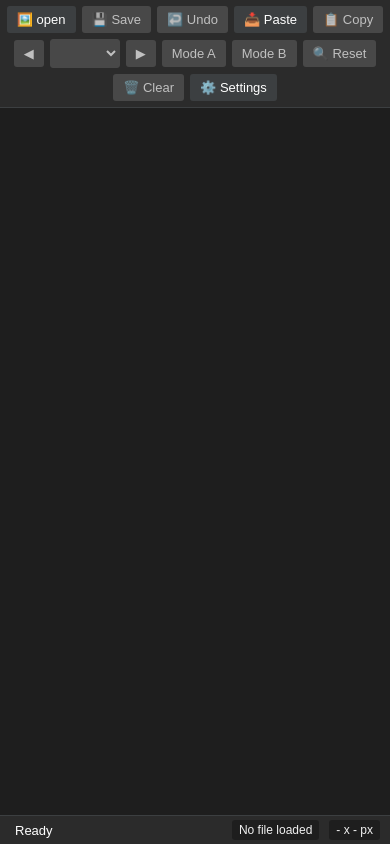
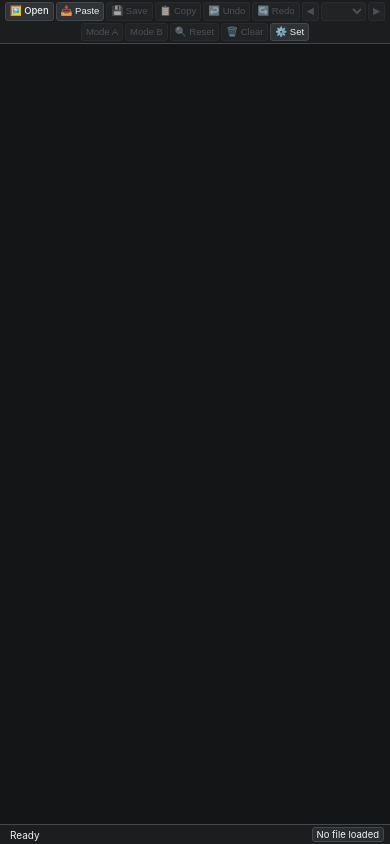
Before and after one commit to Alaric7422/image-marker, a website built with Vite: page index.html in a window 390 px wide. Built offline with nearby package versions, Linux system fonts and the light colour scheme.

Commit message:
Update index.html

```diff
--- a/index.html
+++ b/index.html
@@ -1,94 +1,125 @@
-
 <!DOCTYPE html>
 <html lang="en">
+
 <head>
     <meta charset="UTF-8">
     <meta name="viewport" content="width=device-width, initial-scale=1.0">
     <title>Image Numbering Web App</title>
     <style>
         :root {
-            --bg-color: #2b2b2b;
-            --button-bg: #3c3f41;
-            --button-fg: #ffffff;
-            --button-active-bg: #4c5052;
-            --button-mode-active-bg: #6495ED; /* Cornflower blue for active mode */
-            --canvas-bg: #1e1e1e;
-            --status-success-bg: green;
-            --status-error-bg: red;
+            --bg-color: #222426;
+            --toolbar-bg: #1c1d1f;
+            --button-bg: #303336;
+            --button-fg: #f0f0f0;
+            --button-hover-bg: #3e4246;
+            --button-active-bg: #4a4f54;
+            --button-mode-active-bg: #3b82f6;
+            /* Modern royal blue */
+            --canvas-bg: #141517;
+            --status-success-bg: #16a34a;
+            --status-error-bg: #dc2626;
             --status-fg: #ffffff;
-            --text-color: #f0f0f0;
-            --input-bg: #3c3f41;
-            --input-border: #555;
-            --modal-bg: #333333;
+            --text-color: #f1f3f5;
+            --input-bg: #2a2d30;
+            --input-border: #44484d;
+            --modal-bg: #222426;
+        }
+
+        * {
+            box-sizing: border-box;
         }
 
         body {
-            font-family: Arial, sans-serif;
+            font-family: -apple-system, BlinkMacSystemFont, "Segoe UI", Roboto, Helvetica, Arial, sans-serif;
             margin: 0;
             background-color: var(--bg-color);
             color: var(--text-color);
             display: flex;
             flex-direction: column;
             height: 100vh;
-            overflow: hidden; /* Prevent body scroll, especially on mobile */
+            height: 100dvh;
+            /* Dynamic viewport height for mobile browsers */
+            overflow: hidden;
+            /* Prevent body scroll */
+            user-select: none;
+            -webkit-user-select: none;
         }
 
         .toolbar {
             display: flex;
             flex-wrap: wrap;
             align-items: center;
-            justify-content: center; /* Horizontally center toolbar items */
-            padding: 6px; /* Slightly reduced padding */
-            background-color: var(--bg-color);
-            border-bottom: 1px solid var(--button-bg);
-            gap: 6px; /* Slightly reduced gap */
+            justify-content: center;
+            padding: 3px 6px;
+            background-color: var(--toolbar-bg);
+            border-bottom: 1px solid var(--input-border);
+            gap: 3px;
+            z-index: 10;
+            flex-shrink: 0;
         }
 
-        .toolbar button, .toolbar input[type="file"], .toolbar select {
+        .toolbar button,
+        .toolbar input[type="file"],
+        .toolbar select,
+        .toolbar .file-input-label {
             background-color: var(--button-bg);
             color: var(--button-fg);
-            border: none;
-            padding: 6px 10px; /* Reduced padding */
+            border: 1px solid var(--input-border);
+            padding: 3px 4px;
             cursor: pointer;
-            border-radius: 3px; /* Slightly smaller radius */
-            font-size: 13px; /* Reduced font size */
-        }
-        .toolbar select {
-            border: 1px solid var(--input-border);
-            padding: 5px 4px; /* Adjusted to align better with buttons */
-            width: 70px; /* Provide some base width */
+            border-radius: 3px;
+            font-size: 11.5px;
+            font-weight: 500;
+            line-height: 1.3;
+            display: inline-flex;
+            align-items: center;
+            justify-content: center;
+            transition: background-color 0.15s ease, border-color 0.15s ease, transform 0.05s ease;
+            white-space: nowrap;
         }
 
-        .toolbar button:hover, .toolbar select:hover {
+        .toolbar select {
+            padding: 2px 3px;
+            min-width: 45px;
+            max-width: 75px;
+            width: 65px;
+            text-overflow: ellipsis;
+        }
+
+        .toolbar button:hover,
+        .toolbar select:hover,
+        .toolbar .file-input-label:hover {
+            background-color: var(--button-hover-bg);
+            border-color: #5a6068;
+        }
+
+        .toolbar button:active,
+        .toolbar .file-input-label:active {
+            transform: scale(0.97);
             background-color: var(--button-active-bg);
         }
-        .toolbar button:disabled, .toolbar select:disabled {
-            background-color: #555;
+
+        .toolbar button:disabled,
+        .toolbar select:disabled {
+            background-color: #26282a;
+            border-color: #33363a;
+            color: #6c7278;
             cursor: not-allowed;
-            opacity: 0.7;
+            opacity: 0.6;
+            transform: none;
         }
+
         .toolbar button.active-mode {
             background-color: var(--button-mode-active-bg);
-            box-shadow: 0 0 4px var(--button-mode-active-bg); /* Smaller shadow */
-        }
-        .toolbar select option {
-            background-color: var(--modal-bg); /* Use modal background for dropdown items for contrast */
-            color: var(--text-color);
+            border-color: #60a5fa;
+            color: #ffffff;
+            font-weight: 600;
+            box-shadow: 0 0 6px rgba(59, 130, 246, 0.5);
         }
 
-
-        .toolbar .file-input-label {
-            display: inline-block;
-             background-color: var(--button-bg);
-            color: var(--button-fg);
-            border: none;
-            padding: 6px 10px; /* Reduced padding */
-            cursor: pointer;
-            border-radius: 3px; /* Slightly smaller radius */
-            font-size: 13px; /* Reduced font size */
-        }
-        .toolbar .file-input-label:hover {
-             background-color: var(--button-active-bg);
+        .toolbar select option {
+            background-color: var(--modal-bg);
+            color: var(--text-color);
         }
 
         .toolbar input[type="file"] {
@@ -101,69 +132,81 @@
             justify-content: center;
             align-items: center;
             background-color: var(--canvas-bg);
-            overflow: hidden; /* Important for pan/zoom */
-            position: relative; /* For centering canvas content */
+            overflow: hidden;
+            position: relative;
+            touch-action: none;
         }
 
         #imageCanvas {
-            border: 1px solid var(--button-bg);
+            border: none;
             cursor: crosshair;
-            touch-action: none; /* Prevent default touch actions like scroll/zoom */
+            touch-action: none;
         }
+
         #imageCanvas.panning {
-            cursor: grab;
+            cursor: grabbing;
         }
 
         .status-bar-flex-container {
             display: flex;
             justify-content: space-between;
             align-items: center;
-            padding: 4px 10px;
-            background-color: var(--bg-color);
+            padding: 2px 8px;
+            background-color: var(--toolbar-bg);
             color: var(--status-fg);
-            border-top: 1px solid var(--button-bg);
+            border-top: 1px solid var(--input-border);
             min-height: 20px;
+            font-size: 11px;
+            flex-shrink: 0;
         }
 
         .status-bar {
             flex-grow: 1;
             text-align: left;
-            font-size: 13px;
-            padding: 2px 5px;
+            padding: 1px 4px;
             border-radius: 3px;
             background-color: transparent;
-            color: var(--status-fg);
+            color: var(--text-color);
+            overflow: hidden;
+            text-overflow: ellipsis;
+            white-space: nowrap;
         }
 
         .status-bar.error {
             background-color: var(--status-error-bg);
-            color: var(--status-fg);
+            color: #ffffff;
         }
+
         .status-bar.success {
             background-color: var(--status-success-bg);
-            color: var(--status-fg);
+            color: #ffffff;
         }
+
         .status-bar.info {
-            background-color: var(--button-active-bg);
-            color: var(--status-fg);
+            background-color: transparent;
+            color: #9ca3af;
         }
 
         .info-display-on-statusbar {
             display: flex;
             align-items: center;
-            gap: 10px;
-            margin-left: 15px;
+            gap: 6px;
+            margin-left: 8px;
+            flex-shrink: 0;
         }
 
-        #filename-display, #dimensions-display {
-            background-color: var(--canvas-bg);
-            padding: 3px 7px;
+        #filename-display,
+        #dimensions-display {
+            background-color: var(--input-bg);
+            border: 1px solid var(--input-border);
+            padding: 1px 5px;
             border-radius: 3px;
-            font-size: 12px;
+            font-size: 10.5px;
             color: var(--text-color);
+            white-space: nowrap;
         }
 
-
+        /* Modal Styles */
         .modal {
             display: none;
             position: fixed;
@@ -173,7 +216,8 @@
             width: 100%;
             height: 100%;
             overflow: auto;
-            background-color: rgba(0,0,0,0.6);
+            background-color: rgba(0, 0, 0, 0.65);
+            backdrop-filter: blur(2px);
             align-items: center;
             justify-content: center;
         }
@@ -181,23 +225,25 @@
         .modal-content {
             background-color: var(--modal-bg);
             margin: auto;
-            padding: 20px; /* Slightly reduced padding */
+            padding: 16px;
             border: 1px solid var(--input-border);
-            border-radius: 6px; /* Slightly smaller radius */
+            border-radius: 8px;
             width: 90%;
-            max-width: 430px; /* Slightly smaller max-width */
+            max-width: 380px;
             color: var(--text-color);
-            box-shadow: 0 3px 6px rgba(0,0,0,0.3); /* Slightly smaller shadow */
+            box-shadow: 0 8px 24px rgba(0, 0, 0, 0.5);
         }
+
         .modal-content h2 {
             margin-top: 0;
             border-bottom: 1px solid var(--input-border);
-            padding-bottom: 8px; /* Slightly reduced padding */
-            font-size: 1.3em; /* Slightly smaller font */
+            padding-bottom: 6px;
+            font-size: 1.15em;
         }
+
         .modal-content p {
-            margin-bottom: 15px;
-            font-size: 0.95em;
+            margin-bottom: 12px;
+            font-size: 0.9em;
             line-height: 1.4;
             color: var(--text-color);
         }
@@ -206,76 +252,151 @@
             display: flex;
             justify-content: space-between;
             align-items: center;
-            margin-bottom: 12px; /* Slightly reduced margin */
+            margin-bottom: 9px;
         }
+
         .modal-content .setting-item label {
-            flex-basis: 50%;
-            font-size: 0.9em; /* Slightly smaller font */
+            flex-basis: 55%;
+            font-size: 0.85em;
         }
+
         .modal-content .setting-item input[type="number"],
         .modal-content .setting-item input[type="color"],
         .modal-content .setting-item input[type="text"] {
-            flex-basis: 45%;
-            padding: 6px; /* Reduced padding */
+            flex-basis: 42%;
+            padding: 4px 6px;
             background-color: var(--input-bg);
             color: var(--text-color);
             border: 1px solid var(--input-border);
-            border-radius: 3px; /* Slightly smaller radius */
-            font-size: 0.9em; /* Slightly smaller font */
+            border-radius: 4px;
+            font-size: 0.85em;
         }
+
         .modal-content .setting-item input[type="color"] {
             padding: 1px;
-            height: 30px; /* Reduced height */
+            height: 26px;
+            cursor: pointer;
         }
-
 
         .modal-buttons {
             text-align: right;
-            margin-top: 15px; /* Reduced margin */
+            margin-top: 14px;
+            display: flex;
+            justify-content: flex-end;
+            gap: 6px;
         }
+
         .modal-buttons button {
             background-color: var(--button-bg);
             color: var(--button-fg);
-            border: none;
-            padding: 8px 12px; /* Reduced padding */
+            border: 1px solid var(--input-border);
+            padding: 5px 12px;
             cursor: pointer;
-            border-radius: 3px; /* Slightly smaller radius */
-            font-size: 13px; /* Reduced font size */
-            margin-left: 8px; /* Reduced margin */
-        }
-         .modal-buttons button:hover {
-            background-color: var(--button-active-bg);
-        }
-        .modal-buttons button.confirm-action-btn {
-            background-color: var(--status-error-bg); /* Red for destructive actions */
-            color: var(--status-fg);
-        }
-        .modal-buttons button.confirm-action-btn:hover {
-            background-color: darkred; /* Darker red on hover */
+            border-radius: 4px;
+            font-size: 12px;
         }
 
+        .modal-buttons button:hover {
+            background-color: var(--button-hover-bg);
+        }
 
+        .modal-buttons button.confirm-action-btn {
+            background-color: var(--status-error-bg);
+            border-color: #ef4444;
+            color: #ffffff;
+        }
+
+        .modal-buttons button.confirm-action-btn:hover {
+            background-color: #b91c1c;
+        }
+
+        /* Responsive Breakpoints */
+        @media (max-width: 768px) {
+            .toolbar {
+                padding: 2px 4px;
+                gap: 2px;
+            }
+
+            .toolbar button,
+            .toolbar select,
+            .toolbar .file-input-label {
+                padding: 2.5px 5px;
+                font-size: 10.5px;
+            }
+
+            .toolbar select {
+                max-width: 58px;
+                width: 55px;
+            }
+
+            .status-bar-flex-container {
+                padding: 2px 6px;
+                font-size: 10px;
+            }
+
+            #filename-display,
+            #dimensions-display {
+                font-size: 9.5px;
+                padding: 1px 4px;
+            }
+        }
+
+        @media (max-width: 480px) {
+            .toolbar {
+                gap: 2px;
+                padding: 2px 3px;
+                justify-content: center;
+            }
+
+            .toolbar button,
+            .toolbar select,
+            .toolbar .file-input-label {
+                padding: 2px 4px;
+                font-size: 9.5px;
+                border-radius: 3px;
+            }
+
+            .toolbar select {
+                max-width: 48px;
+                width: 45px;
+                font-size: 9.5px;
+            }
+
+            #dimensions-display {
+                display: none;
+                /* Hide dimensions on very small mobile to save space */
+            }
+
+            .modal-content {
+                width: 94%;
+                padding: 12px;
+                font-size: 11px;
+            }
+        }
     </style>
 </head>
+
 <body>
     <div class="toolbar">
         <input type="file" id="loadImageInput" accept="image/*" multiple>
-        <label for="loadImageInput" class="file-input-label" role="button" aria-label="Load Images">🖼️ open</label>
+        <label for="loadImageInput" class="file-input-label" role="button" aria-label="Load Images">🖼️ Open</label>
+        <button id="pasteImageBtn" title="Paste Image from Clipboard (Ctrl+V)">📥 Paste</button>
         <button id="saveImageBtn" title="Save Image (Ctrl+S)" disabled>💾 Save</button>
-        <button id="undoBtn" title="Undo last number (Ctrl+Z)" disabled>↩️ Undo</button>
-        <button id="pasteImageBtn" title="Paste Image from Clipboard (Ctrl+V)">📥 Paste</button>
-        <button id="copyImageBtn" title="Copy current image with markers to clipboard" disabled>📋 Copy</button>
+        <button id="copyImageBtn" title="Copy current image with markers to clipboard (Ctrl+C)" disabled>📋
+            Copy</button>
+        <button id="undoBtn" title="Undo last action (Ctrl+Z)" disabled>↩️ Undo</button>
+        <button id="redoBtn" title="Redo last undone action (Ctrl+Y / Ctrl+Shift+Z)" disabled>↪️ Redo</button>
 
         <button id="prevImageBtn" title="Previous Image (Left Arrow)" disabled>◀</button>
         <select id="imageSelect" title="Select Image to view"></select>
         <button id="nextImageBtn" title="Next Image (Right Arrow)" disabled>▶</button>
 
-        <button id="modeABtn" title="Activate Mode A for numbering">Mode A</button>
-        <button id="modeBBtn" title="Activate Mode B for numbering">Mode B</button>
+        <button id="modeABtn" title="Activate Mode A for numbering (Key: A or 1)">Mode A</button>
+        <button id="modeBBtn" title="Activate Mode B for numbering (Key: B or 2)">Mode B</button>
 
-        <button id="resetZoomBtn" title="Reset Zoom and Pan (Ctrl+R)" disabled>🔍 Reset</button>
+        <button id="resetZoomBtn" title="Reset Zoom and Pan (Ctrl+R / 0)" disabled>🔍 Reset</button>
         <button id="clearAllImagesBtn" title="Clear all loaded images" disabled>🗑️ Clear</button>
-        <button id="settingsBtn" title="Open Settings">⚙️ Settings</button>
+        <button id="settingsBtn" title="Open Settings">⚙️ Set</button>
     </div>
 
     <div class="canvas-container" id="canvasDropArea">
@@ -334,11 +455,13 @@
             <p id="confirmModalMessage">Are you sure?</p>
             <div class="modal-buttons">
                 <button id="confirmModalCancelBtn" aria-label="Cancel action">Cancel</button>
-                <button id="confirmModalConfirmBtn" class="confirm-action-btn" aria-label="Confirm action">Confirm</button>
+                <button id="confirmModalConfirmBtn" class="confirm-action-btn"
+                    aria-label="Confirm action">Confirm</button>
             </div>
         </div>
     </div>
 
     <script type="module" src="index.js"></script>
 </body>
+
 </html>
```
Lines whose indentation alone changed are shown as unchanged.
